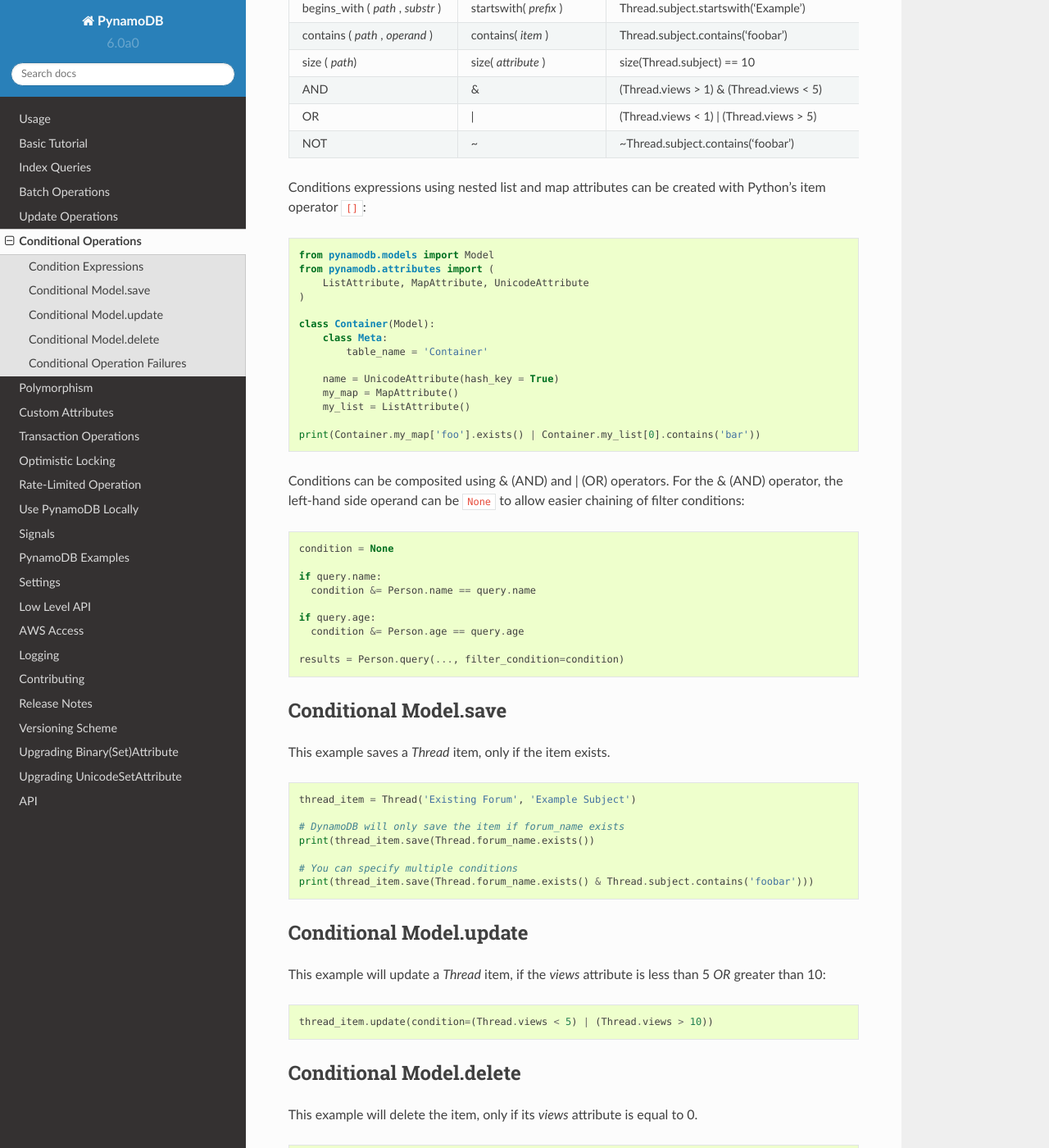
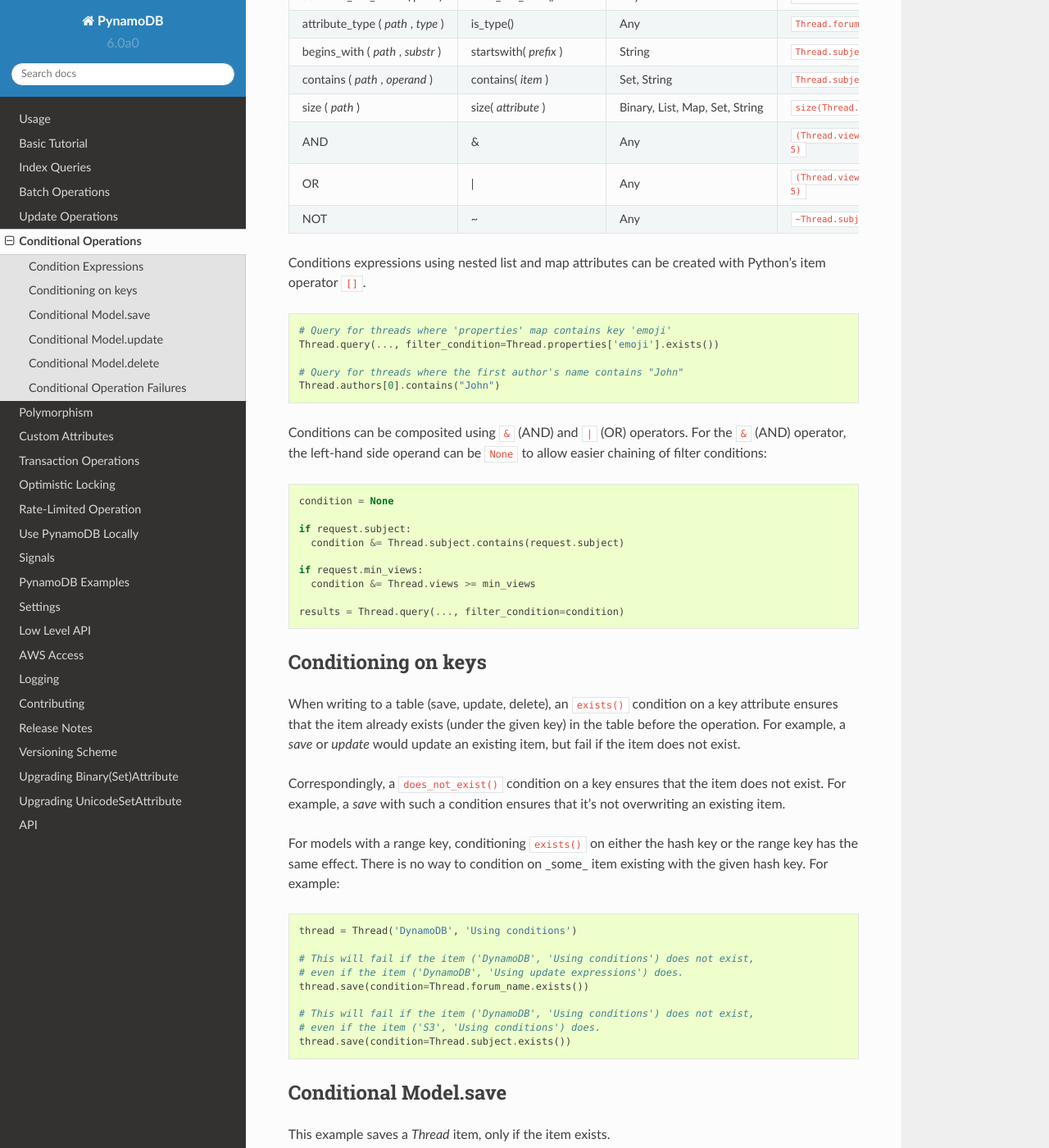
Before and after one commit to pynamodb/PynamoDB, a Sphinx documentation site: the page built from docs/conditional.rst, in a window 1280 px wide and 1400 px high, scrolled down 1126 px. Shown: the whole window at 82% size. Built offline with Sphinx 7.4.7 and the Read the Docs theme 2.0.0, drawn with Linux system fonts in a browser that asks for light colours; some of the changed text lies outside the part shown.

Commit message:
Improve docs for conditional, update expressions (#1141)

```diff
--- a/docs/conditional.rst
+++ b/docs/conditional.rst
@@ -3,8 +3,9 @@
 Conditional Operations
 ======================
 
-Some DynamoDB operations (UpdateItem, PutItem, DeleteItem) support the inclusion of conditions. The user can supply a condition to be
-evaluated by DynamoDB before the operation is performed. See the `official documentation <https://docs.aws.amazon.com/amazondynamodb/latest/developerguide/WorkingWithItems.html#WorkingWithItems.ConditionalUpdate>`_
+Some DynamoDB operations support the inclusion of conditions. The user can supply a condition to be
+evaluated by DynamoDB before an item is modified (with save, update and delete) or before an item is included
+in the result (with query and scan). See the `official documentation <https://docs.aws.amazon.com/amazondynamodb/latest/developerguide/WorkingWithItems.html#WorkingWithItems.ConditionalUpdate>`_
 for more details.
 
 Suppose that you have defined a `Thread` Model for the examples below.
@@ -12,9 +13,7 @@
 .. code-block:: python
 
     from pynamodb.models import Model
-    from pynamodb.attributes import (
-        UnicodeAttribute, NumberAttribute
-    )
+    from pynamodb.attributes import UnicodeAttribute, NumberAttribute
 
 
     class Thread(Model):
@@ -24,6 +23,9 @@
         forum_name = UnicodeAttribute(hash_key=True)
         subject = UnicodeAttribute(range_key=True)
         views = NumberAttribute(default=0)
+        authors = ListAttribute()
+        properties = MapAttribute()
+
 
 .. _conditions:
 
@@ -36,61 +38,78 @@
 for more details.
 
 .. csv-table::
-    :header: DynamoDB Condition, PynamoDB Syntax, Example
+    :header: DynamoDB Condition, PynamoDB Syntax, Attribute Types, Example
 
-    =, ==, Thread.forum_name == 'Some Forum'
-    <>, !=, Thread.forum_name != 'Some Forum'
-    <, <, Thread.views < 10
-    <=, <=, Thread.views <= 10
-    >, >, Thread.views > 10
-    >=, >=, Thread.views >= 10
-    BETWEEN, "between( `lower` , `upper` )", "Thread.views.between(1, 5)"
-    IN, is_in( `*values` ), "Thread.subject.is_in('Subject', 'Other Subject')"
-    attribute_exists ( `path` ), exists(), Thread.forum_name.exists()
-    attribute_not_exists ( `path` ), does_not_exist(), Thread.forum_name.does_not_exist()
-    "attribute_type ( `path` , `type` )", is_type(), Thread.forum_name.is_type()
-    "begins_with ( `path` , `substr` )", startswith( `prefix` ), Thread.subject.startswith('Example')
-    "contains ( `path` , `operand` )", contains( `item` ), Thread.subject.contains('foobar')
-    size ( `path`), size( `attribute` ), size(Thread.subject) == 10
-    AND, &, (Thread.views > 1) & (Thread.views < 5)
-    OR, \|, (Thread.views < 1) | (Thread.views > 5)
-    NOT, ~, ~Thread.subject.contains('foobar')
+    =, ==, Any, :code:`Thread.forum_name == 'Some Forum'`
+    <>, !=, Any, :code:`Thread.forum_name != 'Some Forum'`
+    <, <, "Binary, Number, String", :code:`Thread.views < 10`
+    <=, <=, "Binary, Number, String", :code:`Thread.views <= 10`
+    >, >, "Binary, Number, String", :code:`Thread.views > 10`
+    >=, >=, "Binary, Number, String", :code:`Thread.views >= 10`
+    BETWEEN, "between( `lower` , `upper` )", "Binary, Number, String", ":code:`Thread.views.between(1, 5)`"
+    IN, is_in( `*values` ), "Binary, Number, String", ":code:`Thread.subject.is_in('Subject', 'Other Subject')`"
+    attribute_exists ( `path` ), exists(), Any, :code:`Thread.forum_name.exists()`
+    attribute_not_exists ( `path` ), does_not_exist(), Any, :code:`Thread.forum_name.does_not_exist()`
+    "attribute_type ( `path` , `type` )", is_type(), Any, :code:`Thread.forum_name.is_type()`
+    "begins_with ( `path` , `substr` )", startswith( `prefix` ), String, :code:`Thread.subject.startswith('Example')`
+    "contains ( `path` , `operand` )", contains( `item` ), "Set, String", :code:`Thread.subject.contains('foobar')`
+    size ( `path` ), size( `attribute` ), "Binary, List, Map, Set, String", :code:`size(Thread.subject) == 10`
+    AND, &, Any, :code:`(Thread.views > 1) & (Thread.views < 5)`
+    OR, \|, Any, :code:`(Thread.views < 1) | (Thread.views > 5)`
+    NOT, ~, Any, :code:`~Thread.subject.contains('foobar')`
 
-Conditions expressions using nested list and map attributes can be created with Python's item operator ``[]``:
+Conditions expressions using nested list and map attributes can be created with Python's item operator ``[]``.
 
 .. code-block:: python
 
-    from pynamodb.models import Model
-    from pynamodb.attributes import (
-        ListAttribute, MapAttribute, UnicodeAttribute
-    )
+    # Query for threads where 'properties' map contains key 'emoji'
+    Thread.query(..., filter_condition=Thread.properties['emoji'].exists())
 
-    class Container(Model):
-        class Meta:
-            table_name = 'Container'
+    # Query for threads where the first author's name contains "John"
+    Thread.authors[0].contains("John")
 
-        name = UnicodeAttribute(hash_key = True)
-        my_map = MapAttribute()
-        my_list = ListAttribute()
-
-    print(Container.my_map['foo'].exists() | Container.my_list[0].contains('bar'))
-
-
-Conditions can be composited using & (AND) and | (OR) operators. For the & (AND) operator, the left-hand side
+Conditions can be composited using ``&`` (AND) and ``|`` (OR) operators. For the ``&`` (AND) operator, the left-hand side
 operand can be ``None`` to allow easier chaining of filter conditions:
 
 .. code-block:: python
 
   condition = None
 
-  if query.name:
-    condition &= Person.name == query.name
+  if request.subject:
+    condition &= Thread.subject.contains(request.subject)
 
-  if query.age:
-    condition &= Person.age == query.age
+  if request.min_views:
+    condition &= Thread.views >= min_views
 
-  results = Person.query(..., filter_condition=condition)
+  results = Thread.query(..., filter_condition=condition)
 
+Conditioning on keys
+^^^^^^^^^^^^^^^^^^^^
+
+When writing to a table (save, update, delete), an ``exists()`` condition on a key attribute
+ensures that the item already exists (under the given key) in the table before the operation.
+For example, a `save` or `update` would update an existing item, but fail if the item
+does not exist.
+
+Correspondingly, a ``does_not_exist()`` condition on a key ensures that the item
+does not exist. For example, a `save` with such a condition ensures that it's not
+overwriting an existing item.
+
+For models with a range key, conditioning ``exists()`` on either the hash key
+or the range key has the same effect. There is no way to condition on _some_ item
+existing with the given hash key. For example:
+
+.. code-block:: python
+
+    thread = Thread('DynamoDB', 'Using conditions')
+
+    # This will fail if the item ('DynamoDB', 'Using conditions') does not exist,
+    # even if the item ('DynamoDB', 'Using update expressions') does.
+    thread.save(condition=Thread.forum_name.exists())
+
+    # This will fail if the item ('DynamoDB', 'Using conditions') does not exist,
+    # even if the item ('S3', 'Using conditions') does.
+    thread.save(condition=Thread.subject.exists())
 
 
 Conditional Model.save
@@ -139,6 +158,5 @@
     try:
         thread_item.save(Thread.forum_name.exists())
     except PutError as e:
-        if isinstance(e.cause, ClientError):
-            code = e.cause.response['Error'].get('Code')
-            print(code == "ConditionalCheckFailedException")
+        if e.cause_response_code = "ConditionalCheckFailedException":
+            raise ThreadDidNotExistError()
```
Also changed, not shown: docs/updates.rst (+125 -11 lines), 1 other file.
